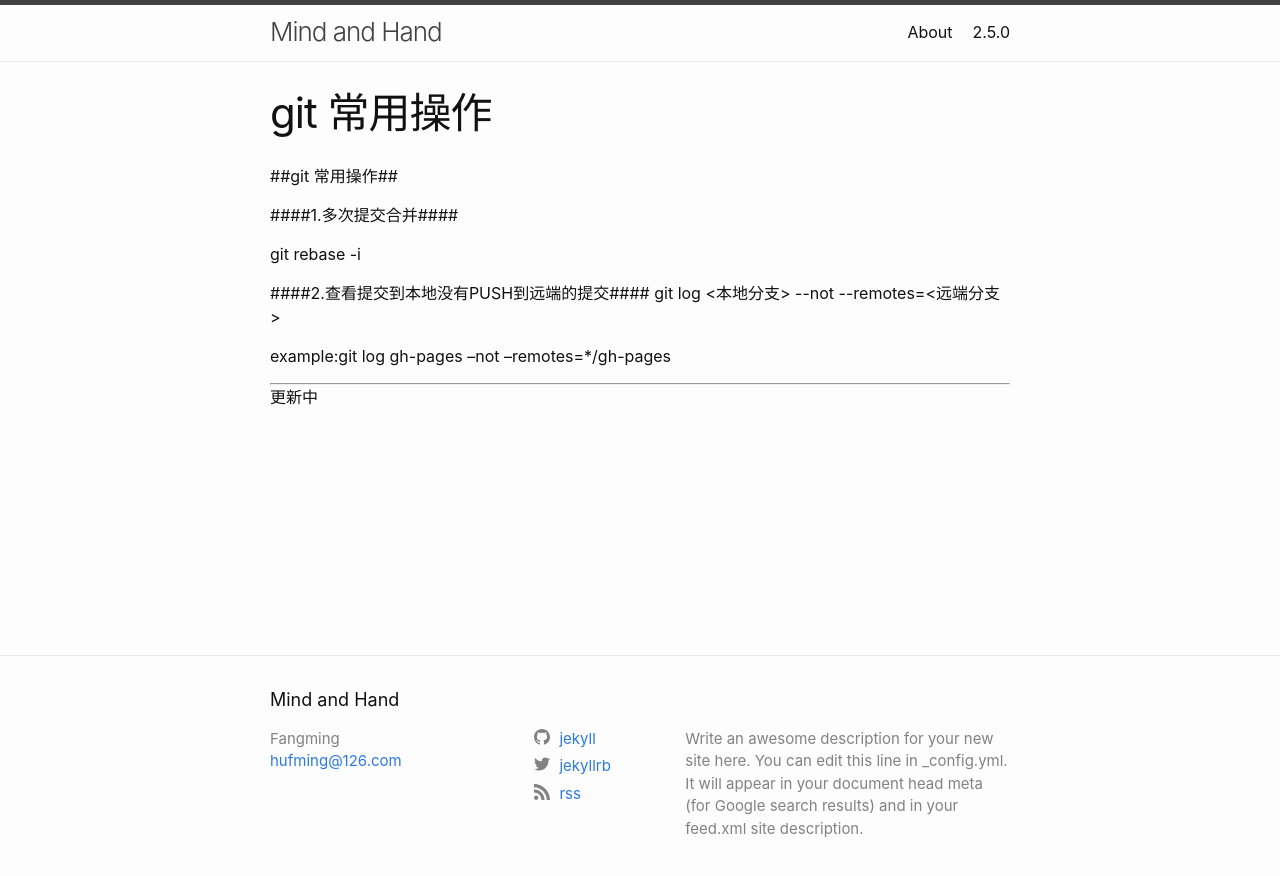
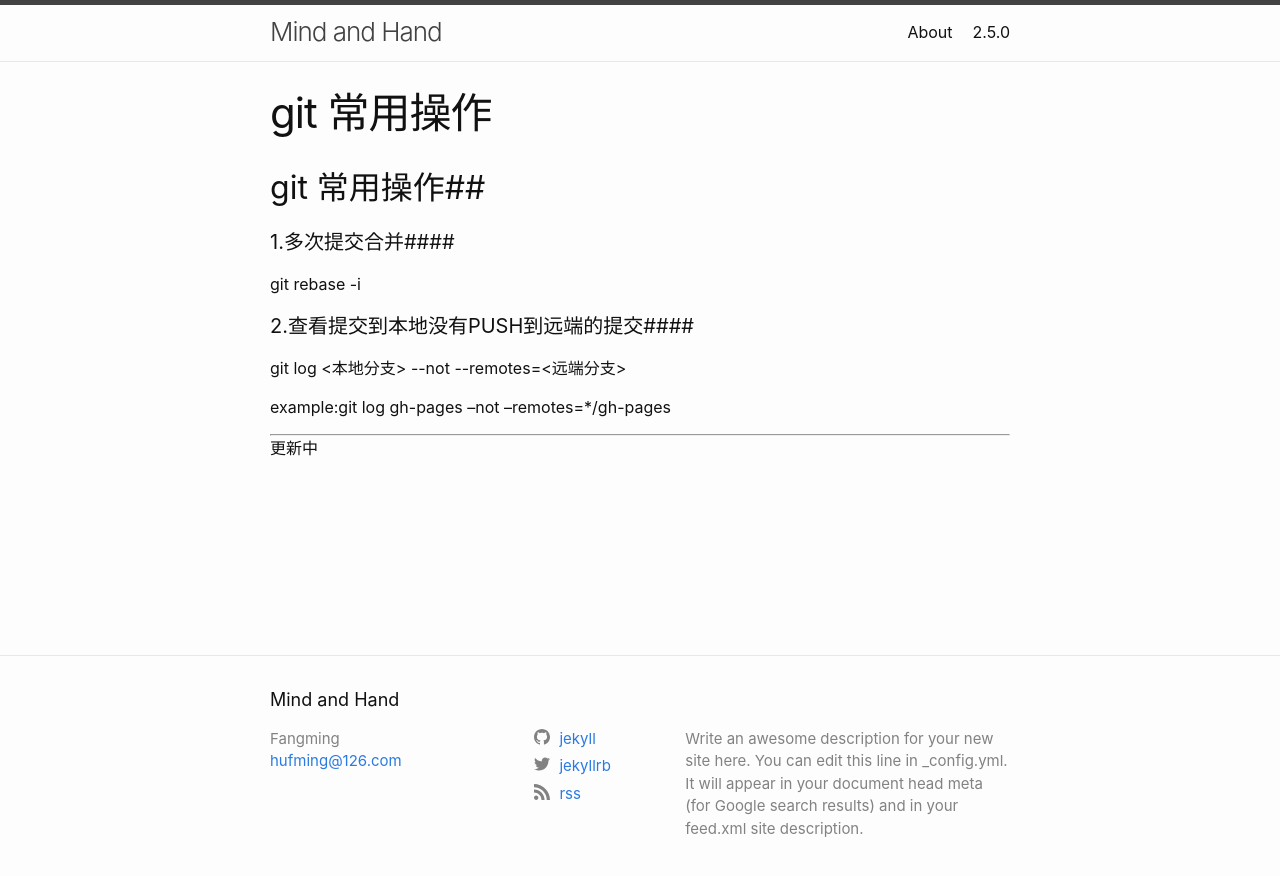
Before and after one commit to hufming/blog, a Jekyll site: the page built from _posts/2014-11-23-practice-of-git.md, in a window 1280 px wide. Shown: the top 876 px of the page. Built offline with Jekyll 4.4.1, drawn with Linux system fonts in a browser that asks for light colours; part of the change alters nothing that is shown.

Commit message:
add space

```diff
--- a/_posts/2014-11-23-practice-of-git.md
+++ b/_posts/2014-11-23-practice-of-git.md
@@ -1,15 +1,17 @@
 ---
 layout: page
 title: git 常用操作
+date:   2014-11-23
+categories: notes
 ---
 
-##git 常用操作##
+## git 常用操作##
 
-####1.多次提交合并####
+#### 1.多次提交合并####
 
 git rebase -i
 
-####2.查看提交到本地没有PUSH到远端的提交####
+#### 2.查看提交到本地没有PUSH到远端的提交####
 git log <本地分支> --not --remotes=<远端分支>
 
 example:git log gh-pages --not --remotes=*/gh-pages
```
